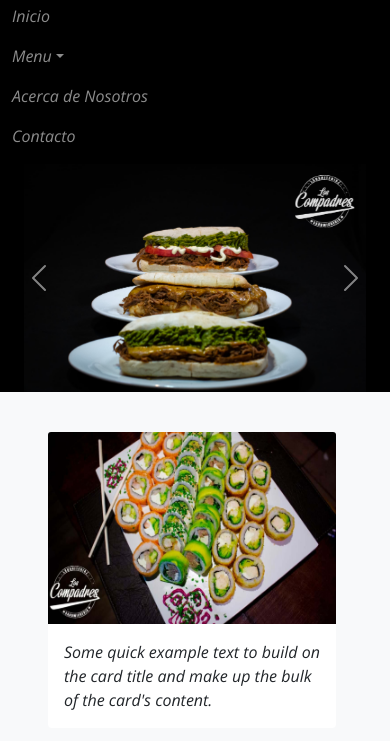
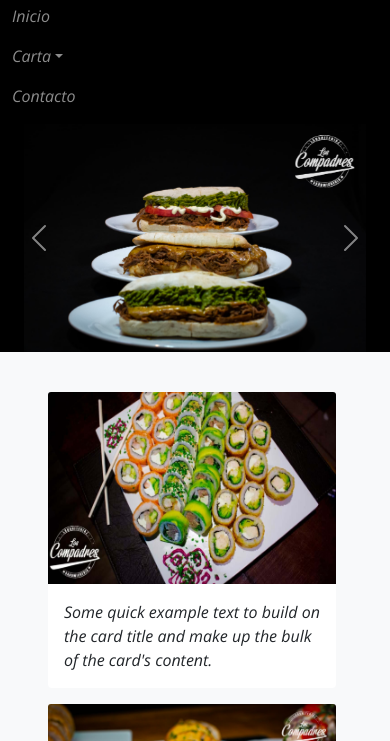
Before and after one commit to Nicolaspal8/compadres, a plain HTML site: page index.html in a window 390 px wide. Both pictures are taken after a click on the button "Toggle navigation". Shown: the part 52-793 px from the top of the page. Drawn offline with nearby package versions, Linux system fonts and the light colour scheme.

Commit message:
Responsive sm display none seccion acerca de

```diff
--- a/index.html
+++ b/index.html
@@ -29,7 +29,7 @@
                 <ul class="navbar-nav ms-auto">
                     <li class="nav-item active"> <a class="nav-link" href="#">Inicio</a> </li>
                     <li class="nav-item dropdown">
-                        <a class="nav-link  dropdown-toggle" href="#menu" data-bs-toggle="dropdown">Menu</a>
+                        <a class="nav-link  dropdown-toggle" href="#menu" data-bs-toggle="dropdown">Carta</a>
                         <ul class="dropdown-menu">
                             <li><a class="dropdown-item" href="#">Sushi</a></li>
                             <li>
@@ -42,7 +42,7 @@
                             <li><a class="dropdown-item" href="#">Platos</a></li>
                         </ul>
                     </li>
-                    <li class="nav-item"><a class="nav-link" href="#sobre_nosotros">Acerca de Nosotros</a></li>
+                    <li class="nav-item d-none d-sm-block"><a class="nav-link" href="#sobre_nosotros">Acerca de Nosotros</a></li>
                     <li class="nav-item"><a class="nav-link" href="#contacto">Contacto</a></li>
                 </ul>
             </div>
```
